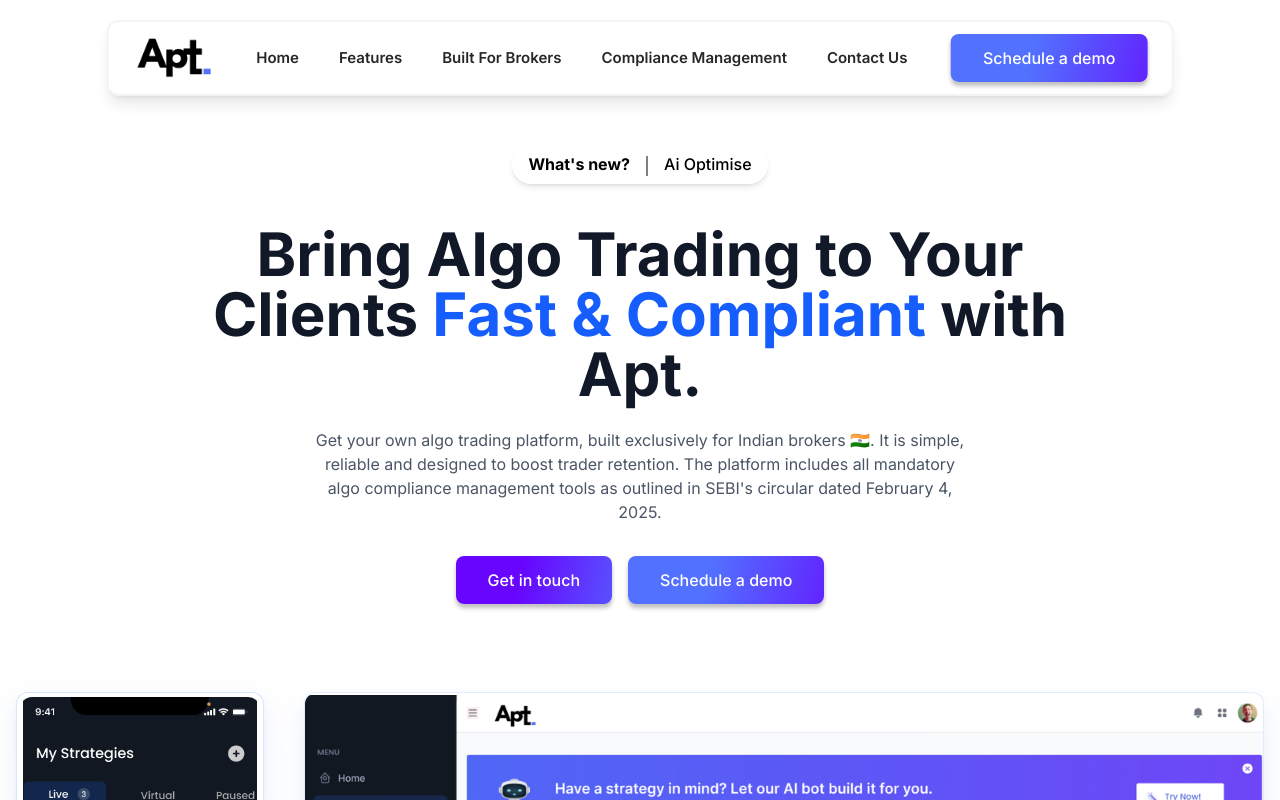
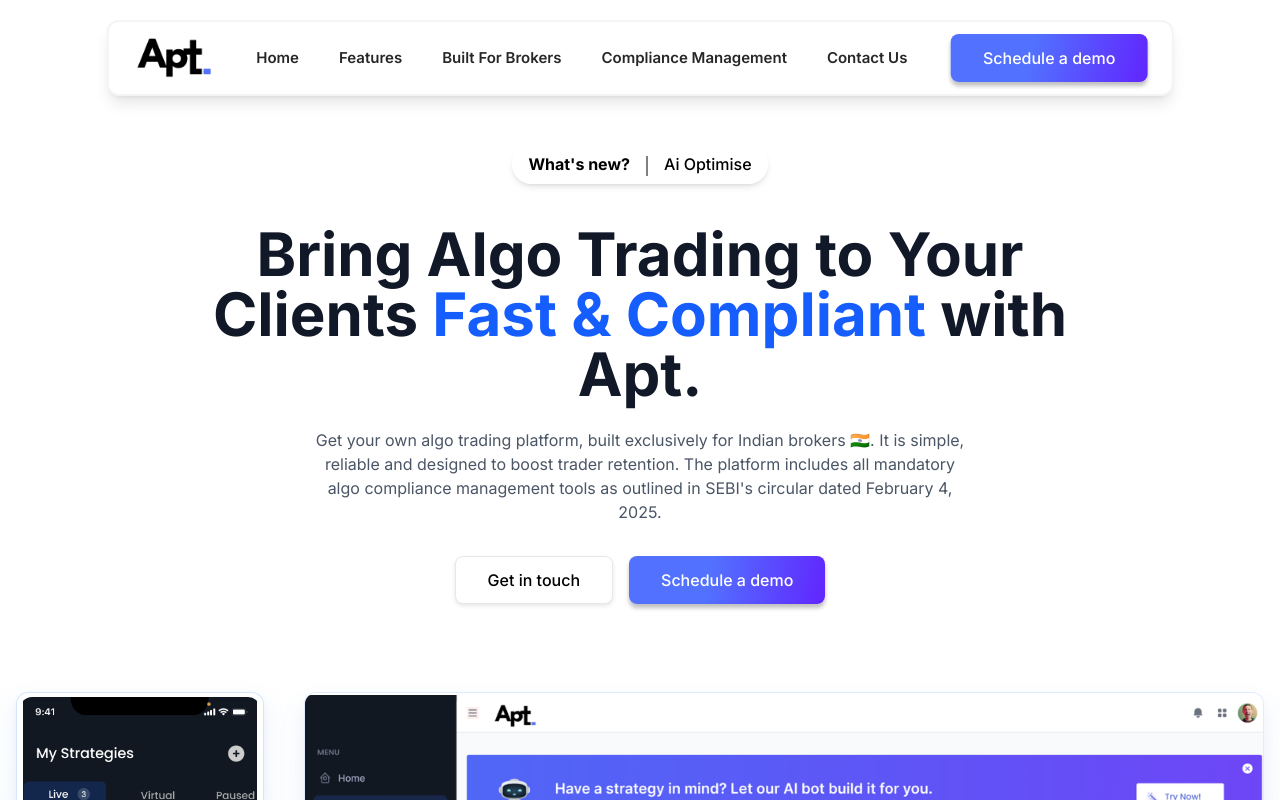
Before and after one commit to Ladla18/Tusta-Landing-Page, a Next.js app: page / in a window 1280 px wide. Shown: the top 800 px of the page. Built offline with nearby package versions, Linux system fonts and the light colour scheme.

Commit message:
Update Footer and Hero components for improved layout and styling. Adjust Footer padding for better spacing and modify Hero link styles for enhanced visibility and user engagement.

```diff
--- a/src/components/sections/Footer.tsx
+++ b/src/components/sections/Footer.tsx
@@ -2,7 +2,7 @@
 
 export default function Footer() {
   return (
-    <footer className="bg-background border-t">
+    <footer className="bg-background border-t pb-5">
       <div className="container py-12">
         <div className="grid gap-8 md:grid-cols-4">
           <div className="space-y-4">
--- a/src/components/sections/Hero.tsx
+++ b/src/components/sections/Hero.tsx
@@ -72,11 +72,9 @@
             <Link
               href="#contact-us"
               style={{
-                background:
-                  "linear-gradient(102.61deg, #6805FE 41.19%, #5271FF 124.6%)",
-                boxShadow: "0px 4px 4px 0px #00000040",
+                boxShadow: "0px 2px 4px rgba(0, 0, 0, 0.1)",
               }}
-              className="inline-flex h-12 items-center justify-center rounded-lg hover:bg-indigo-700 px-8 py-3 text-base font-medium text-white shadow transition-colors sm:w-auto w-8/12 mx-auto sm:mx-0"
+              className="inline-flex h-12 items-center justify-center rounded-lg bg-white text-black hover:bg-gray-100 px-8 py-3 text-base font-medium shadow transition-colors sm:w-auto w-8/12 mx-auto sm:mx-0 border border-gray-200"
             >
               Get in touch
             </Link>
```
